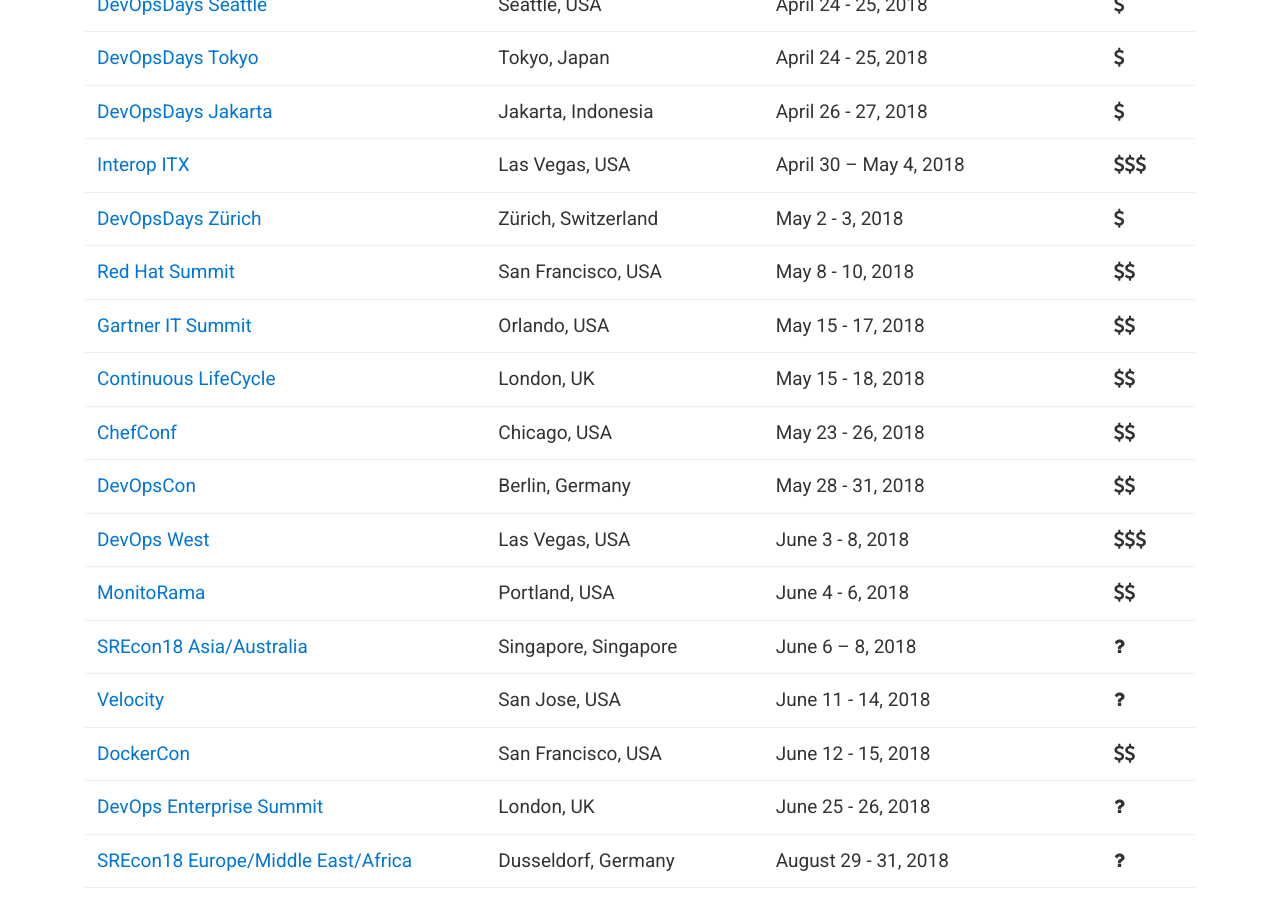
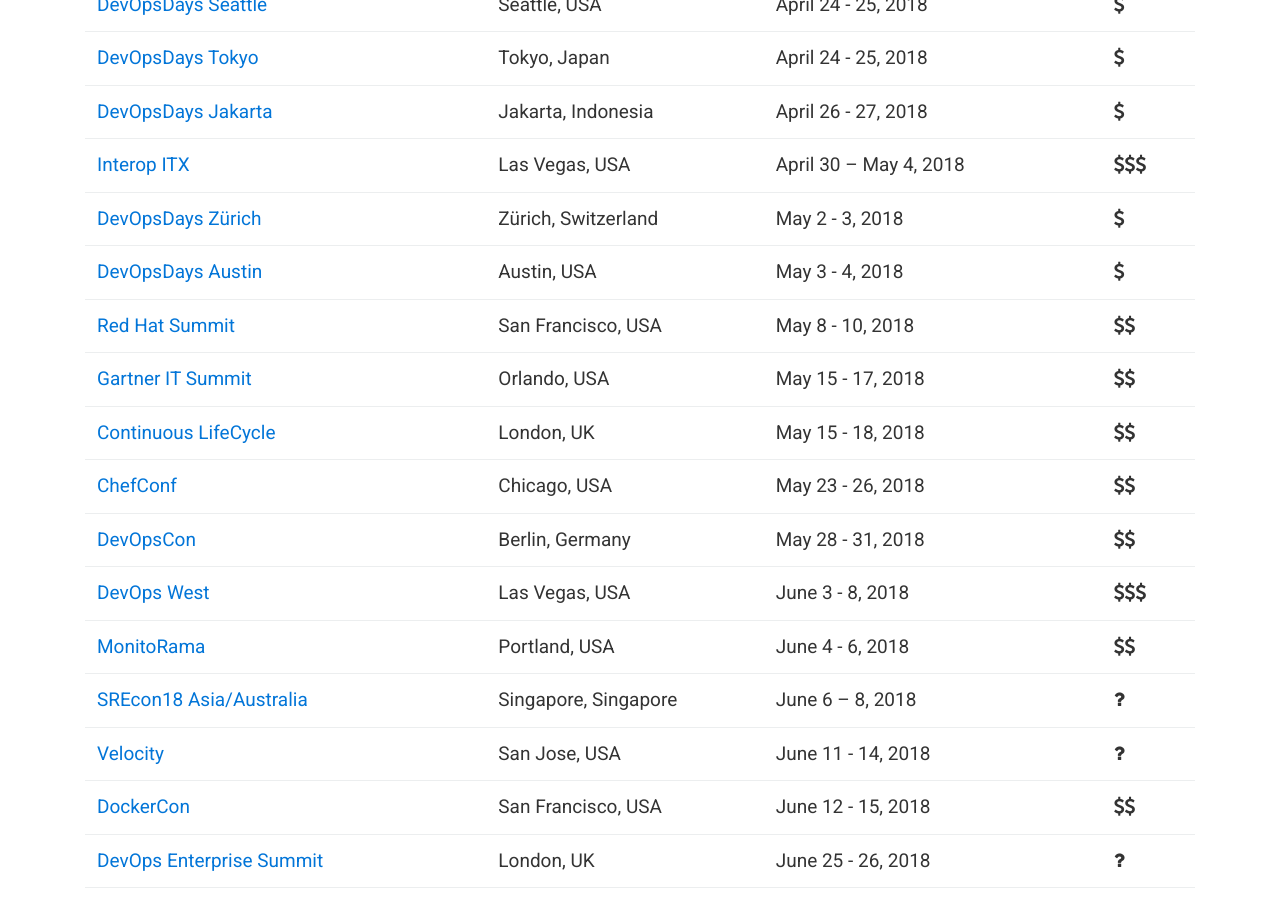
Before and after one commit to finspin/gotodevops.org, a Jekyll site: the page built from index.md, in a window 1280 px wide and 900 px high, scrolled down 1621 px. Built offline with Jekyll 4.4.1, drawn with Linux system fonts in a browser that asks for light colours; nearby versions of some CDN libraries.

Commit message:
DevOpsDays Austin

```diff
--- a/_data/conferences.yml
+++ b/_data/conferences.yml
@@ -277,6 +277,15 @@
   start-date: 1525262400
   cost: 1
 
+- name: DevOpsDays Austin
+  url: https://www.devopsdays.org/events/2018-austin
+  location:
+      city: Austin
+      country: USA
+  date: May 3 - 4, 2018
+  start-date: 1525348800
+  cost: 1
+
 - name: Red Hat Summit
   url: https://www.redhat.com/en/summit/2018
   location:
```
